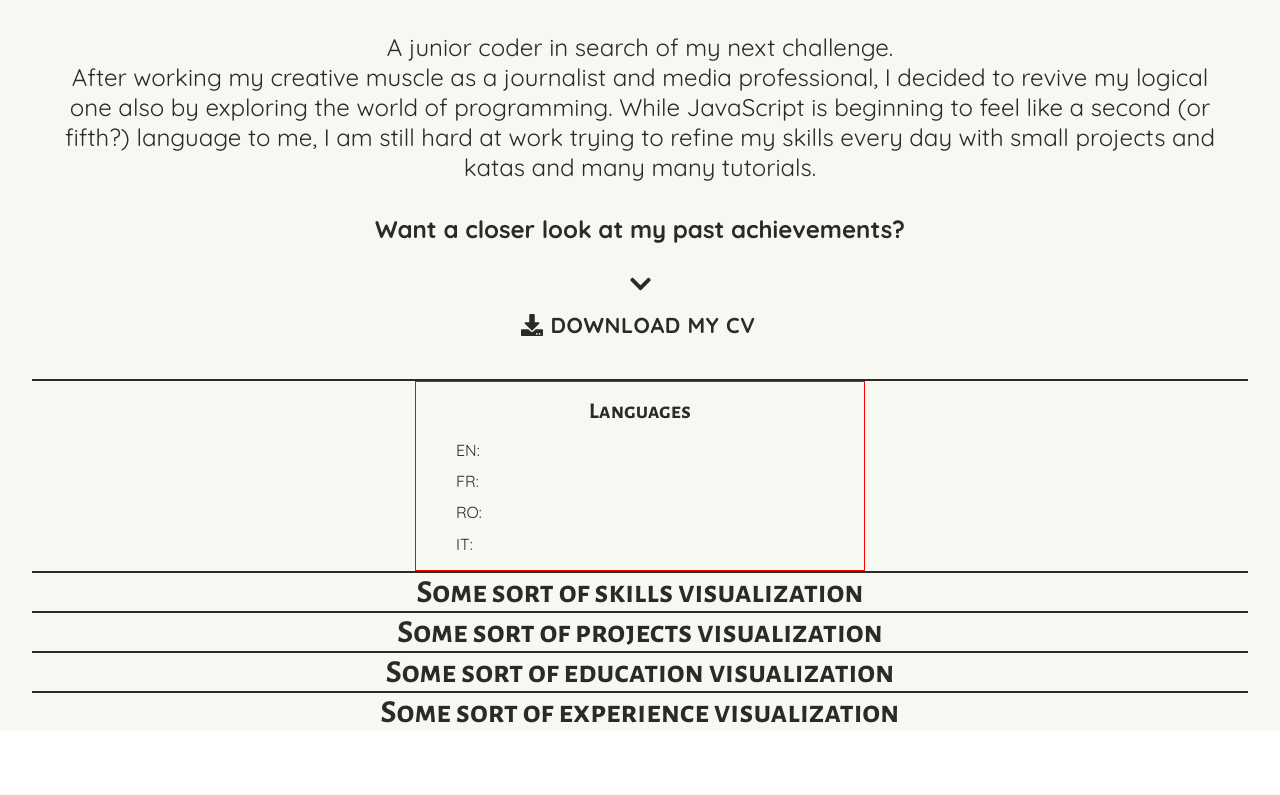
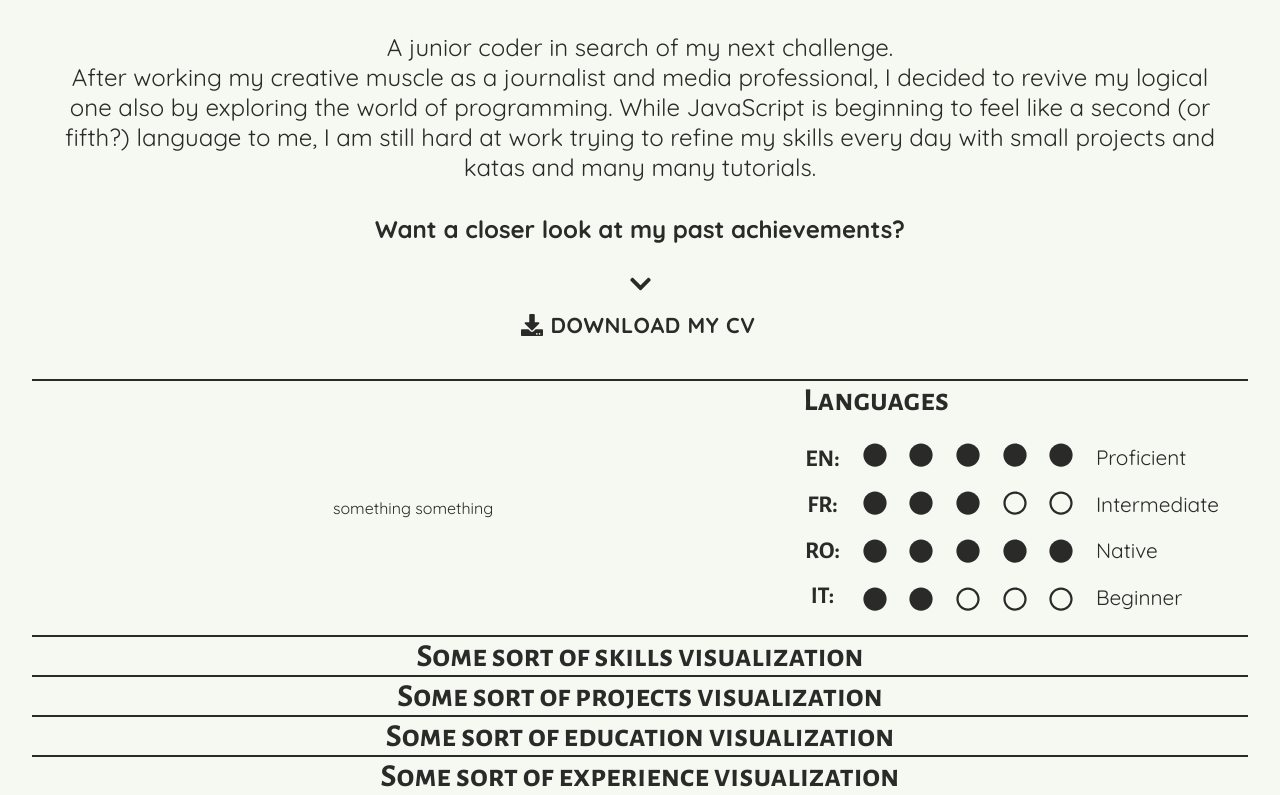
Before and after one commit to nataliaCodes/portfolio, a React (Create React App) app: page / in a window 1280 px wide. Shown: the part 481-1276 px from the top of the page. Before the commit the page ends 1212 px from the top, so only its background shows below. Built offline with nearby package versions, Linux system fonts and the light colour scheme.

Commit message:
Relayer skills/language + style languages

```diff
--- a/src/components/App.jsx
+++ b/src/components/App.jsx
@@ -5,7 +5,7 @@ import './App.scss';
 import Navbar from './Navbar';
 import Summary from './Summary';
 import Info from './Info';
-import Languages from './Languages';
+import SoftSkills from './SoftSkills';
 import Skills from './Skills';
 import Projects from './Projects';
 import Education from './Education';
@@ -19,9 +19,7 @@ function App() {
       <Info />
       <Summary />
       <Divider />
-      <div className="Information">
-        <Languages />
-      </div>
+      <SoftSkills />
       <Divider />
       <Skills />
       <Divider />
--- a/src/components/App.scss
+++ b/src/components/App.scss
@@ -17,13 +17,6 @@ $paragraph-font: 'Quicksand', sans-serif;
   font-family: $paragraph-font;
 }
 
-.Information {
-  display: flex;
-  justify-content: space-between;
-
-  color: $text-color;
-}
-
 h1 {
   font-family: $title-font;
   font-weight: 600;
--- a/src/components/DottedBar.jsx
+++ b/src/components/DottedBar.jsx
@@ -1,9 +1,18 @@
+import { FontAwesomeIcon } from '@fortawesome/react-fontawesome';
+import { faCircle as emptyCircle } from '@fortawesome/free-regular-svg-icons';
+import { faCircle as fullCircle } from '@fortawesome/free-solid-svg-icons';
+
 import './DottedBar.scss';
 
-function DottedBar() {
+function DottedBar(props) {
+
   return (
     <div className="DottedBar">
-
+      <FontAwesomeIcon icon={fullCircle} />
+      <FontAwesomeIcon icon={fullCircle} />
+      {props.lang==="RO" || props.lang==="EN" || props.lang==="FR" ? <FontAwesomeIcon icon={fullCircle} /> : <FontAwesomeIcon icon={emptyCircle} />}
+      {props.lang==="RO" || props.lang==="EN" ? <FontAwesomeIcon icon={fullCircle} /> : <FontAwesomeIcon icon={emptyCircle} />}
+      {props.lang==="RO" || props.lang==="EN" ? <FontAwesomeIcon icon={fullCircle} /> : <FontAwesomeIcon icon={emptyCircle} />}
     </div>
   );
 }
--- a/src/components/DottedBar.scss
+++ b/src/components/DottedBar.scss
@@ -0,0 +1,7 @@
+.DottedBar {
+  display: flex;
+  justify-content: space-evenly;
+
+  font-size: 1.5em;
+  padding: .5em 0 .5em 0;
+}
--- a/src/components/Languages.jsx
+++ b/src/components/Languages.jsx
@@ -6,12 +6,28 @@ function Languages() {
   return (
     <div className="Languages">
       <h1>Languages</h1>
-      <ul>
-        <li>EN: <DottedBar /></li>
-        <li>FR: <DottedBar /></li>
-        <li>RO: <DottedBar /></li>
-        <li>IT: <DottedBar /></li>
-      </ul>
+      <div className="lang-content">
+        <div className="lang-list">
+          <ul>
+            <li>EN:</li>
+            <li>FR:</li>
+            <li>RO:</li>
+            <li>IT:</li>
+          </ul>
+        </div>
+        <div className="lang-bars">
+          <DottedBar lang="EN" />
+          <DottedBar lang="FR" />
+          <DottedBar lang="RO" />
+          <DottedBar lang="IT" />
+        </div>
+        <div className="lang-levels">
+          <p>Proficient</p>
+          <p>Intermediate</p>
+          <p>Native</p>
+          <p>Beginner</p>
+        </div>
+      </div>
     </div>
   );
 }
--- a/src/components/Languages.scss
+++ b/src/components/Languages.scss
@@ -1,19 +1,47 @@
 @import './App.scss';
 
 .Languages {
-  border: 1px solid red;
-  width: 35vw;
-  text-align: left;
+  align-self: flex-end;
+  display: flex;
+  flex-direction: column;
+  align-items: flex-end;
+
+  text-align: center;
+
+  h1 {
+    margin-left: 1.2em;
+  }
+
+  .lang-content {
+    display: flex;
+    align-items: center;
+    justify-content: flex-end;
+
+    .lang-list {
+      display: flex;
+      flex-direction: column;
+      justify-content: flex-start;
+
+      li {
+        list-style: none;
+        font-size: 1.5em;
+        text-align: center;
+        font-family: $title-font;
+        font-weight: 700;
+        padding: .4em 0 .3em 0;
+      }
+    }
+
+    .lang-bars {
+      width: 20vw;
+
+    }
+
+    .lang-levels {
+      text-align: left;
+      font-size: 1.3em;
+    }
+  }
 
 
-  li {
-    list-style: none;
-    margin: .7em 0 .7em 0;
-  }
-
-  h1 {
-    font-size: 1.4em;
-    text-align: center;
-    margin: .7em 0 .7em 0;
-  }
 }
--- /dev/null
+++ b/src/components/SoftSkills.jsx
@@ -0,0 +1,14 @@
+import './SoftSkills.scss';
+
+import Languages from './Languages'
+
+function SoftSkills() {
+  return (
+    <div className="SoftSkills">
+      <div className="soft-skills">something something</div>
+      <Languages />
+    </div>
+  );
+}
+
+export default SoftSkills;
--- /dev/null
+++ b/src/components/SoftSkills.scss
@@ -0,0 +1,14 @@
+@import './App.scss';
+
+.SoftSkills {
+  display: flex;
+  justify-content: center;
+  align-items: center;
+
+  color: $text-color;
+
+  .soft-skills {
+    width: 55vw;
+  }
+
+}
```
Also changed, not shown: 1 other file (tests, documents, lock files or other folders).
